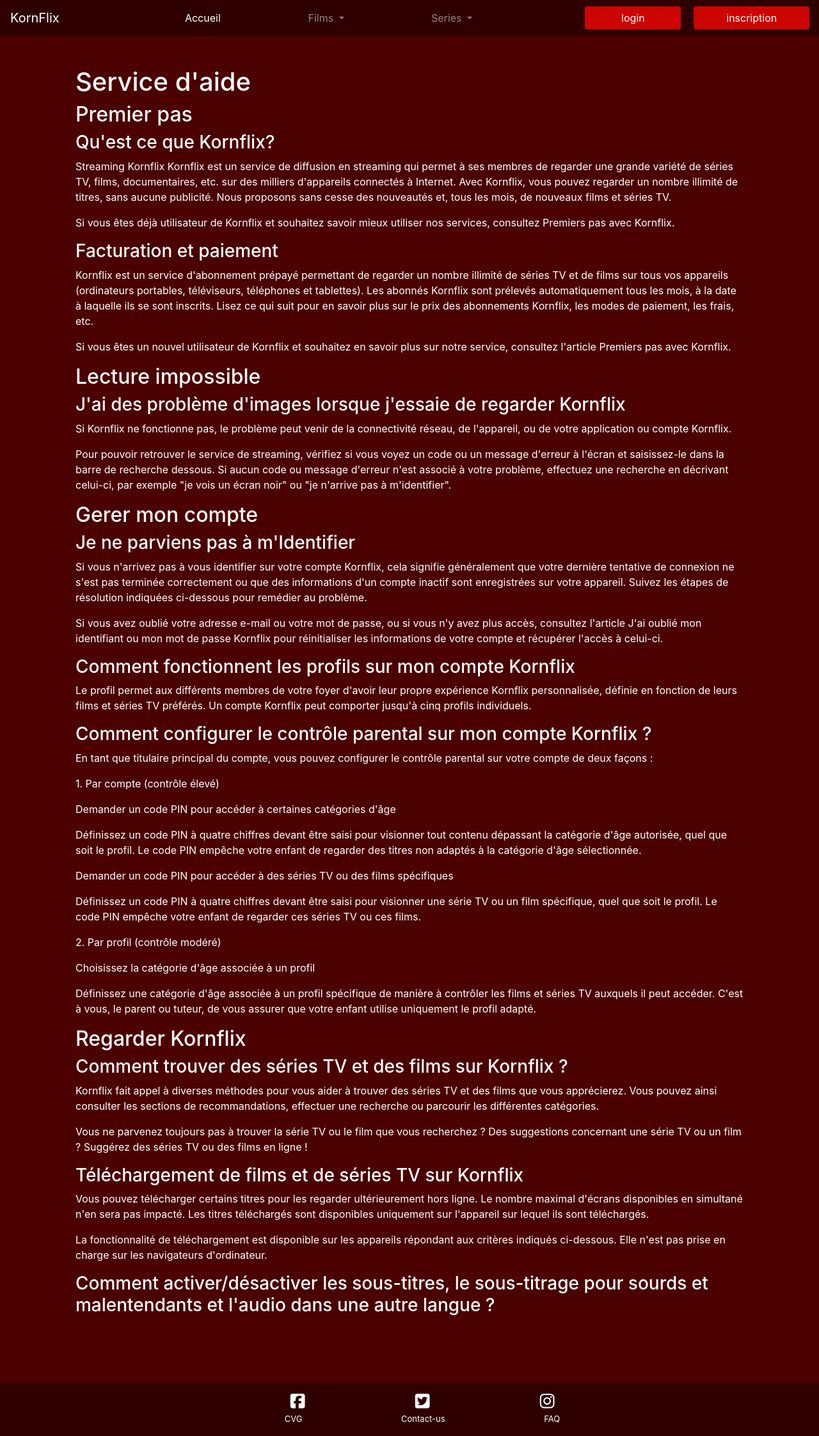
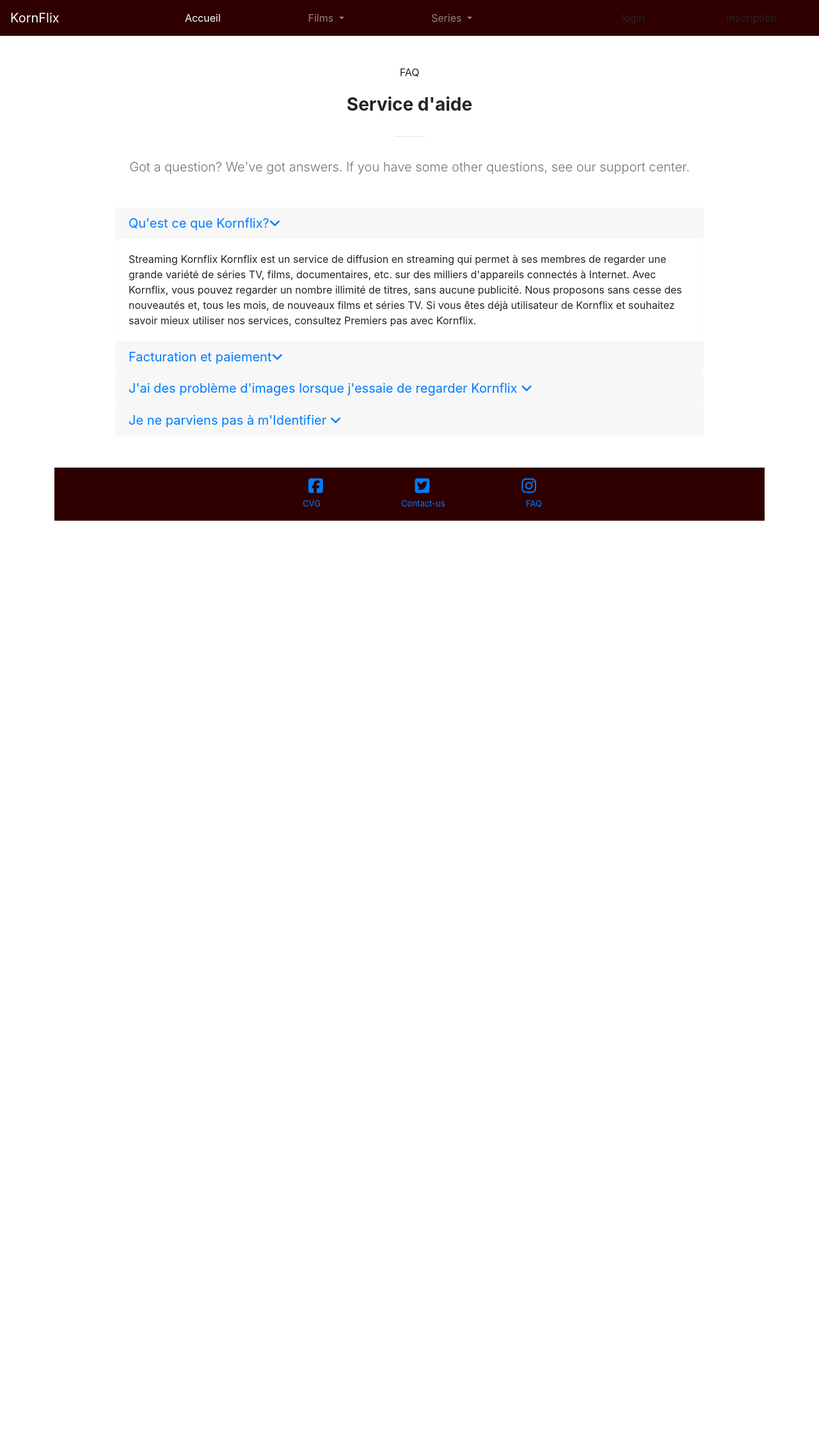
Before and after one commit to Bunyaminserbest/CornFlix, a PHP site: page /view/faqView.php in a window 1280 px wide. Shown: the whole page at 64% size. After the commit the page ends 814 px from the top, so only its background shows below. Run offline with PHP 8.4, Linux system fonts and the light colour scheme; some libraries are stand-ins or nearby versions.

Commit message:
modif faq

```diff
--- a/view/faqView.php
+++ b/view/faqView.php
@@ -3,53 +3,178 @@ $title = 'FAQ';
 include('header.php')
 ?>
 
-<div class="container p-5">
-<h1>Service d'aide</h1>
+<!DOCTYPE html>
+<html lang="en">
+<head>
+  <meta charset="UTF-8">
+  <meta name="viewport" content="width=device-width, initial-scale=1.0">
+  <meta http-equiv="X-UA-Compatible" content="ie=edge">
+  <link rel="stylesheet" href="https://stackpath.bootstrapcdn.com/bootstrap/4.3.1/css/bootstrap.min.css" integrity="sha384-ggOyR0iXCbMQv3Xipma34MD+dH/1fQ784/j6cY/iJTQUOhcWr7x9JvoRxT2MZw1T" crossorigin="anonymous">
+  <script src="https://code.jquery.com/jquery-3.3.1.slim.min.js" integrity="sha384-q8i/X+965DzO0rT7abK41JStQIAqVgRVzpbzo5smXKp4YfRvH+8abtTE1Pi6jizo" crossorigin="anonymous"></script>
+<script src="https://cdnjs.cloudflare.com/ajax/libs/popper.js/1.14.7/umd/popper.min.js" integrity="sha384-UO2eT0CpHqdSJQ6hJty5KVphtPhzWj9WO1clHTMGa3JDZwrnQq4sF86dIHNDz0W1" crossorigin="anonymous"></script>
+<script src="https://stackpath.bootstrapcdn.com/bootstrap/4.3.1/js/bootstrap.min.js" integrity="sha384-JjSmVgyd0p3pXB1rRibZUAYoIIy6OrQ6VrjIEaFf/nJGzIxFDsf4x0xIM+B07jRM" crossorigin="anonymous"></script>
+  <title>Document</title>
+</head>
+<body>
+    <div class="container my-5">
 
-  <h2>Premier pas</h2>
-    <h3>Qu'est ce que Kornflix?</h3>
-      <p>Streaming Kornflix
-         Kornflix est un service de diffusion en streaming qui permet à ses membres de regarder une grande variété de séries TV, films, documentaires, etc. sur des milliers d'appareils connectés à Internet. Avec Kornflix, vous pouvez regarder un nombre illimité de titres, sans aucune publicité. Nous proposons sans cesse des nouveautés et, tous les mois, de nouveaux films et séries TV.</p>
-      <p>Si vous êtes déjà utilisateur de Kornflix et souhaitez savoir mieux utiliser nos services, consultez Premiers pas        avec Kornflix.</p>
+        <style>
+          .w-10 {
+            width: 3rem
+          }
+        </style>
 
-    <h3>Facturation et paiement</h3>
-      <p>Kornflix est un service d'abonnement prépayé permettant de regarder un nombre illimité de séries TV et de films sur      tous vos appareils (ordinateurs portables, téléviseurs, téléphones et tablettes). Les abonnés Kornflix sont prélevés     automatiquement tous les mois, à la date à laquelle ils se sont inscrits. Lisez ce qui suit pour en savoir plus sur     le prix des abonnements Kornflix, les modes de paiement, les frais, etc.  </p>
-      <p>Si vous êtes un nouvel utilisateur de Kornflix et souhaitez en savoir plus sur notre service, consultez l'article        Premiers pas avec Kornflix.</p>
+        <!--Section: Content-->
+        <section class="">
 
-  <h2>Lecture impossible</h2>
-    <h3>J'ai des problème d'images lorsque j'essaie de regarder Kornflix</h3>
-      <p>Si Kornflix ne fonctionne pas, le problème peut venir de la connectivité réseau, de l'appareil, ou de votre               application ou compte Kornflix.</p>
-      <p>Pour pouvoir retrouver le service de streaming, vérifiez si vous voyez un code ou un message d'erreur à l'écran et      saisissez-le dans la barre de recherche dessous. Si aucun code ou message d'erreur n'est associé à votre problème,      effectuez une recherche en décrivant celui-ci, par exemple "je vois un écran noir" ou "je n'arrive pas à                m'identifier".</p>
+          <h6 class="font-weight-normal text-uppercase font-small grey-text mb-4 text-center">FAQ</h6>
+          <!-- Section heading -->
+          <h3 class="font-weight-bold black-text mb-4 pb-2 text-center">Service d'aide</h3>
+          <hr class="w-10">
+          <!-- Section description -->
+          <p class="lead text-muted mx-auto mt-4 pt-2 mb-5 text-center">Got a question? We've got answers. If you have some other questions, see our support center.</p>
 
-  <h2>Gerer mon compte</h2>
-    <h3>Je ne parviens pas à m'Identifier</h3>
-      <p>Si vous n'arrivez pas à vous identifier sur votre compte Kornflix, cela signifie généralement que votre dernière         tentative de connexion ne s'est pas terminée correctement ou que des informations d'un compte inactif sont              enregistrées sur votre appareil. Suivez les étapes de résolution indiquées ci-dessous pour remédier au problème.
-      <p>Si vous avez oublié votre adresse e-mail ou votre mot de passe, ou si vous n'y avez plus accès, consultez l'article     J'ai oublié mon identifiant ou mon mot de passe Kornflix pour réinitialiser les informations de votre compte et          récupérer l'accès à celui-ci.</p>
+          <section class="row">
+            <section class="col-md-12 col-lg-10 mx-auto">
 
-    <h3>Comment fonctionnent les profils sur mon compte Kornflix</h3>
-      <p>Le profil permet aux différents membres de votre foyer d'avoir leur propre expérience Kornflix personnalisée, définie    en fonction de leurs films et séries TV préférés. Un compte Kornflix peut comporter jusqu'à cinq profils                 individuels.</p>
+              <!--Accordion wrapper-->
+              <section class="accordion md-accordion" id="accordionEx" role="tablist" aria-multiselectable="true">
 
-    <h3>Comment configurer le contrôle parental sur mon compte Kornflix ?</h3>
-      <p>En tant que titulaire principal du compte, vous pouvez configurer le contrôle parental sur votre compte de deux         façons :</p>
-      <p>1. Par compte (contrôle élevé)</p>
-      <p>Demander un code PIN pour accéder à certaines catégories d'âge</p>
-      <p>Définissez un code PIN à quatre chiffres devant être saisi pour visionner tout contenu dépassant la catégorie d'âge     autorisée, quel que soit le profil. Le code PIN empêche votre enfant de regarder des titres non adaptés à la            catégorie d'âge sélectionnée.</p>
-      <p>Demander un code PIN pour accéder à des séries TV ou des films spécifiques</p>
-      <p>Définissez un code PIN à quatre chiffres devant être saisi pour visionner une série TV ou un film spécifique, quel      que soit le profil. Le code PIN empêche votre enfant de regarder ces séries TV ou ces films.</p>
-      <p>2. Par profil (contrôle modéré)</p>
-      <p>Choisissez la catégorie d'âge associée à un profil</p>
-      <p>Définissez une catégorie d'âge associée à un profil spécifique de manière à contrôler les films et séries TV            auxquels il peut accéder. C'est à vous, le parent ou tuteur, de vous assurer que votre enfant utilise uniquement le     profil adapté.</p>
+                <!-- Accordion card -->
+                <section class="card border-top border-bottom-0 border-left border-right border-light">
 
-  <h2>Regarder Kornflix</h2>
-    <h3>Comment trouver des séries TV et des films sur Kornflix ?</h3>
-      <p>Kornflix fait appel à diverses méthodes pour vous aider à trouver des séries TV et des films que vous apprécierez.       Vous pouvez ainsi consulter les sections de recommandations, effectuer une recherche ou parcourir les différentes       catégories.</p>
-      <p>Vous ne parvenez toujours pas à trouver la série TV ou le film que vous recherchez ? Des suggestions concernant une     série TV ou un film ? Suggérez des séries TV ou des films en ligne !</p>
-    <h3>Téléchargement de films et de séries TV sur Kornflix</h3>
-      <p>Vous pouvez télécharger certains titres pour les regarder ultérieurement hors ligne. Le nombre maximal d'écrans         disponibles en simultané n'en sera pas impacté. Les titres téléchargés sont disponibles uniquement sur l'appareil       sur lequel ils sont téléchargés.</p>
-      <p>La fonctionnalité de téléchargement est disponible sur les appareils répondant aux critères indiqués ci-dessous.        Elle n'est pas prise en charge sur les navigateurs d'ordinateur.</p>
-    <h3>Comment activer/désactiver les sous-titres, le sous-titrage pour sourds et malentendants et l'audio dans une autre langue ?</h3>
+                  <!-- Card header -->
+                  <section class="card-header bg-color border-bottom border-light" role="tab" id="headingOne1">
+                    <a data-toggle="collapse" data-parent="#accordionEx" href="#collapseOne1" aria-expanded="true"
+                      aria-controls="collapseOne1">
+                      <h5 class="black-text font-weight-normal mb-0">
+                          Qu'est ce que Kornflix?<i class="fas fa-angle-down rotate-icon"></i>
+                      </h5>
+                    </a>
+                  </section>
 
-</div>
+                  <!-- Card body -->
+                  <section id="collapseOne1" class="collapse show" role="tabpanel" aria-labelledby="headingOne1"
+                    data-parent="#accordionEx">
+                    <section class="card-body bg-color">
+                        Streaming Kornflix Kornflix est un service de diffusion en streaming qui permet à ses membres
+                        de regarder une grande variété de séries TV, films, documentaires, etc.
+                        sur des milliers d'appareils connectés à Internet. Avec Kornflix,
+                        vous pouvez regarder un nombre illimité de titres, sans aucune publicité.
+                        Nous proposons sans cesse des nouveautés et, tous les mois,
+                        de nouveaux films et séries TV.
+                        Si vous êtes déjà utilisateur de Kornflix et souhaitez savoir mieux
+                        utiliser nos services, consultez Premiers pas avec Kornflix.
+                    </section>
+                  </section>
+
+                </section>
+                <!-- Accordion card -->
+
+                <!-- Accordion card -->
+                <section class="card border-bottom-0 border-left border-right border-light">
+
+                  <!-- Card header -->
+                  <section class="card-header bg-color border-bottom border-light" role="tab" id="headingTwo2">
+                    <a class="collapsed" data-toggle="collapse" data-parent="#accordionEx" href="#collapseTwo2"
+                      aria-expanded="false" aria-controls="collapseTwo2">
+                      <h5 class="black-text font-weight-normal mb-0">
+                          Facturation et paiement<i class="fas fa-angle-down rotate-icon"></i>
+                      </h5>
+                    </a>
+                  </section>
+
+                  <!-- Card body -->
+                  <sectionid="collapseTwo2" class="collapse" role="tabpanel" aria-labelledby="headingTwo2"
+                    data-parent="#accordionEx">
+                    <section class="card-body bg-color">
+                        Kornflix est un service d'abonnement prépayé permettant de regarder un nombre illimité de séries TV
+                        et de films sur tous vos appareils (ordinateurs portables, téléviseurs, téléphones et tablettes).
+                        Les abonnés Kornflix sont prélevés automatiquement tous les mois,
+                        à la date à laquelle ils se sont inscrits. Lisez ce qui suit pour en savoir plus sur
+                        le prix des abonnements Kornflix, les modes de paiement, les frais, etc.
+
+                        Si vous êtes un nouvel utilisateur de Kornflix et souhaitez en savoir plus sur notre service, consultez l'article Premiers pas avec Kornfli
+                    </section>
+                  </section>
+
+                </section>
+                <!-- Accordion card -->
+
+                <!-- Accordion card -->
+                <section class="card border-bottom-0 border-left border-right border-light">
+
+                  <!-- Card header -->
+                  <section class="card-header bg-color border-bottom border-light" role="tab" id="headingThree3">
+                    <a class="collapsed" data-toggle="collapse" data-parent="#accordionEx" href="#collapseThree3"
+                      aria-expanded="false" aria-controls="collapseThree3">
+                      <h5 class="black-text font-weight-normal mb-0">
+                          J'ai des problème d'images lorsque j'essaie de regarder Kornflix
+                          <i class="fas fa-angle-down rotate-icon"></i>
+                      </h5>
+                    </a>
+                  </section>
+
+                  <!-- Card body -->
+                  <section id="collapseThree3" class="collapse" role="tabpanel" aria-labelledby="headingThree3"
+                    data-parent="#accordionEx">
+                    <section class="card-body bg-color">
+                        Si Kornflix ne fonctionne pas, le problème peut venir de la connectivité réseau, de l'appareil,
+                        ou de votre application ou compte Kornflix.
+                        Pour pouvoir retrouver le service de streaming,
+                        vérifiez si vous voyez un code ou un message d'erreur à l'écran et saisissez-le dans
+                        la barre de recherche dessous. Si aucun code ou message d'erreur n'est associé à votre problème,
+                        effectuez une recherche en décrivant celui-ci, par exemple "je vois un écran noir" ou "je n'arrive pas à m'identifier".
+
+                    </section>
+                  </section>
+
+                </section>
+                <!-- Accordion card -->
+
+                <!-- Accordion card -->
+                <section class="card border-left border-right border-light">
+
+                  <!-- Card header -->
+                  <section class="card-header bg-color border-bottom border-light" role="tab" id="headingThree4">
+                    <a class="collapsed" data-toggle="collapse" data-parent="#accordionEx" href="#collapseThree4"
+                      aria-expanded="false" aria-controls="collapseThree4">
+                      <h5 class="black-text font-weight-normal mb-0">
+                          Je ne parviens pas à m'Identifier <i class="fas fa-angle-down rotate-icon"></i>
+                      </h5>
+                    </a>
+                  </section>
+
+                  <!-- Card body -->
+                  <section id="collapseThree4" class="collapse" role="tabpanel" aria-labelledby="headingThree4"
+                    data-parent="#accordionEx">
+                    <section class="card-body bg-color">
+                        Si vous n'arrivez pas à vous identifier sur votre compte Kornflix,
+                        cela signifie généralement que votre dernière tentative de connexion ne s'est pas terminée correctement
+                        ou que des informations d'un compte inactif sont enregistrées sur votre appareil. Suivez les étapes de résolution
+                        indiquées ci-dessous pour remédier au problème.
+
+                        Si vous avez oublié votre adresse e-mail ou votre mot de passe,
+                        ou si vous n'y avez plus accès, consultez l'article J'ai oublié mon identifiant
+                        ou mon mot de passe Kornflix pour réinitialiser les informations de votre compte et récupérer l'accès à celui-ci.
+                    </section>
+                  </section>
+
+                </section>
+                <!-- Accordion card -->
+
+              </section>
+              <!-- Accordion wrapper -->
+
+
+            </section>
+          </section>
+
+        </section>
+
+      </section>
+</body>
+</html>
 <?php
 include('footer.php')
 ?>
```
Also changed, not shown: view/profileView.php (+10 -22 lines).
